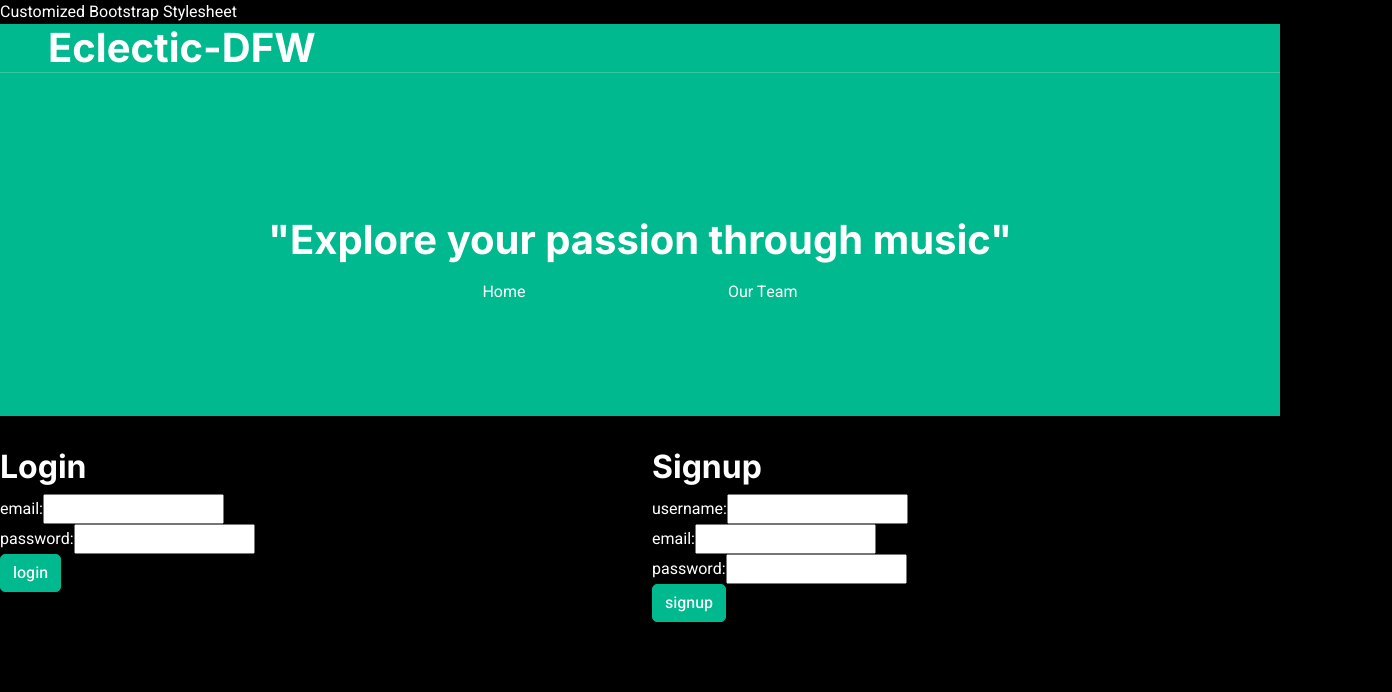
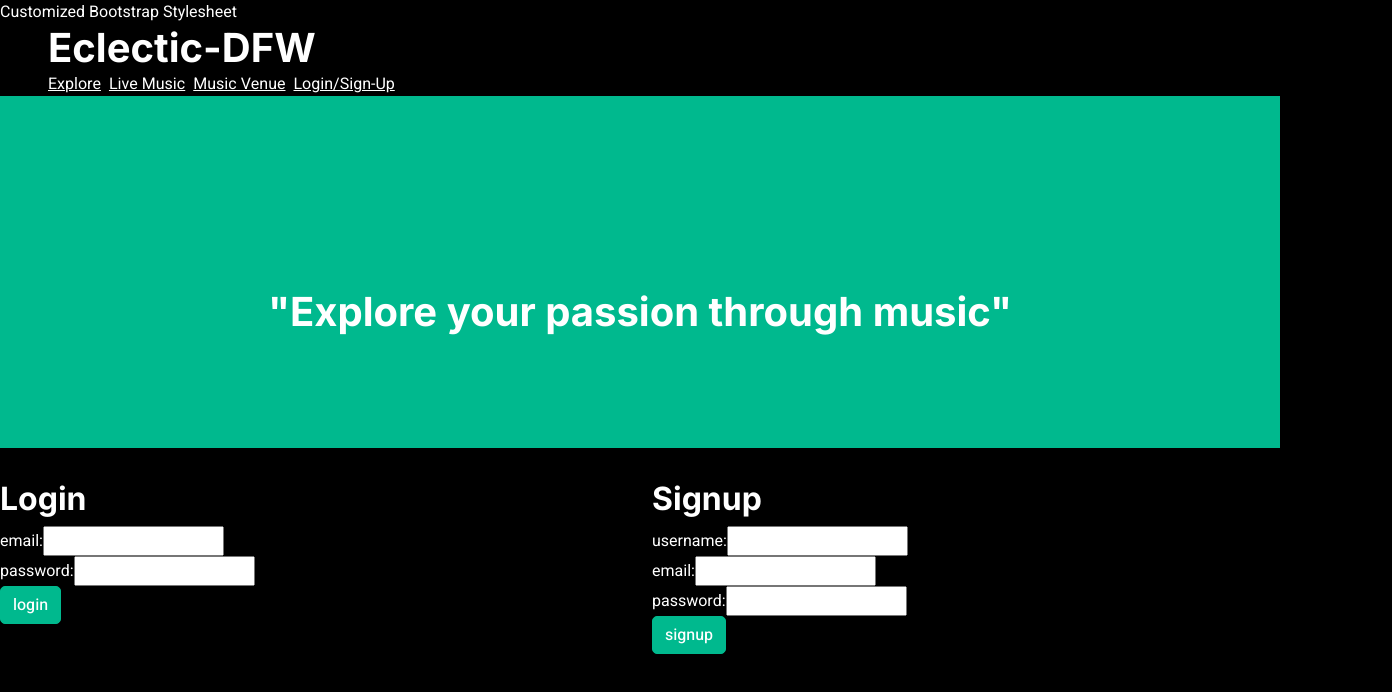
Before and after one commit to jcjohncarter3/Eclectic-D-FW, a React (Vite) app in the folder client/: page /auth in a window 1280 px wide. Shown: the top 692 px of the page, 1392 px wide, since content can reach past the window. Built offline with nearby package versions, Linux system fonts and the light colour scheme.

Commit message:
Adjusted Navbar.

```diff
--- a/client/src/App.css
+++ b/client/src/App.css
@@ -1,42 +1,22 @@
-/* #root {
-  max-width: 1280px;
-  margin: 0 auto;
-  padding: 2rem;
-  text-align: center;
+.navigation {
+  display: flex;
+  gap: 0.5rem;
+  flex-direction: column;
+}
+.navigation a {
+  color: #fff;
+  text-decoration: underline;
 }
 
-.logo {
-  height: 6em;
-  padding: 1.5em;
-  will-change: filter;
-  transition: filter 300ms;
-}
-.logo:hover {
-  filter: drop-shadow(0 0 2em #646cffaa);
-}
-.logo.react:hover {
-  filter: drop-shadow(0 0 2em #61dafbaa);
+.navigation a:hover {
+  color: #aaa;
 }
 
-@keyframes logo-spin {
-  from {
-    transform: rotate(0deg);
-  }
-  to {
-    transform: rotate(360deg);
+@media screen and (min-width: 412px) {
+  .navigation {
+    flex-direction: row;
   }
 }
+@media screen and (min-width: 524px) {
 
-@media (prefers-reduced-motion: no-preference) {
-  a:nth-of-type(2) .logo {
-    animation: logo-spin infinite 20s linear;
-  }
 }
-
-.card {
-  padding: 2em;
-}
-
-.read-the-docs {
-  color: #888;
-} */
--- a/client/src/App.jsx
+++ b/client/src/App.jsx
@@ -1,3 +1,4 @@
+import "bootstrap/dist/css/bootstrap.min.css";
 import "./App.css";
 import { Outlet } from "react-router-dom";
 import {
@@ -8,7 +9,6 @@ import {
 } from "@apollo/client";
 import { setContext } from "@apollo/client/link/context";
 import Header from "./components/Header";
-import "bootstrap/dist/css/bootstrap.min.css";
 
 // Construct our main GraphQL API endpoint
 const httpLink = createHttpLink({
--- a/client/src/components/Header.jsx
+++ b/client/src/components/Header.jsx
@@ -1,104 +1,26 @@
-import React from "react";
 import NavBar from "./navbar";
 import { NavLink } from "react-router-dom";
-import Auth from "../utils/auth";
+
 const header = () => {
-  function logout() {
-    Auth.logout();
-  }
   return (
     <div>
-      {/* <h1>Eclectic DFW</h1> */}
-      {/* <NavBar></NavBar> */}
-      <div>
-        {/* Spinner Start
-  <div id="spinner" className="show bg-white position-fixed translate-middle w-100 vh-100 top-50 start-50 d-flex align-items-center justify-content-center">
-    <div className="spinner-border text-primary" style={{width: '3rem', height: '3rem'}} role="status">
-      <span className="sr-only">Loading...</span> */}
-        {/* </div> */}
-      </div>
-      {/* Spinner End */}
-      {/* Navbar & Hero Start */}
       <div className="container-xxl position-relative p-0">
-        <nav className="navbar navbar-expand-lg navbar-light px-4 px-lg-5 py-3 py-lg-0">
-          <a href="index.html" className="navbar-brand p-0">
+        <header className=" px-4 px-lg-5 py-3 py-lg-0">
+          <NavLink to="/" activeClassName="active">
             <h1 className="m-0">Eclectic-DFW</h1>
-            {/* <img src="img/logo.png" alt="Logo"> */}
-          </a>
-          <button
-            className="navbar-toggler"
-            type="button"
-            data-bs-toggle="collapse"
-            data-bs-target="#navbarCollapse"
-          >
-            <span className="fa fa-bars" />
-          </button>
-          <div className="collapse navbar-collapse" id="navbarCollapse">
-            <div className="navbar-nav ms-auto py-0">
-              <div className="nav-item dropdown">
-                <div className="dropdown-menu m-0">
-                  <a href="feature.html" className="dropdown-item">
-                    Features
-                  </a>
-                  {/* <a href="team.html" className="dropdown-item active">Our Team</a> */}
-                  <a href="testimonial.html" className="dropdown-item">
-                    Testimonial
-                  </a>
-                  <a href="404.html" className="dropdown-item">
-                    404 Page
-                  </a>
-                </div>
-              </div>
-            </div>
-          </div>
-        </nav>
+          </NavLink>
+          <NavBar></NavBar>
+        </header>
         <div className="container-xxl bg-primary page-header">
           <div className="container text-center">
             <h1 className="text-white animated zoomIn mb-3">
               "Explore your passion through music"
             </h1>
-            <nav aria-label="breadcrumb">
-              <ol className="breadcrumb justify-content-center">
-                <li className="breadcrumb-item">
-                  <a className="text-white" href="#">
-                    Home
-                  </a>
-                </li>
-                {!Auth.loggedIn() ? (
-                  <li>
-                    <NavLink to="/auth" activeClassName="active">
-                      Login/Sign-Up
-                    </NavLink>
-                  </li>
-                ) : (
-                  <button onClick={logout}>Logout</button>
-                )}
-                <NavLink to="/auth" activeClassName="active">
-                  Login/Sign-Up
-                </NavLink>
-                <li
-                  className="breadcrumb-item text-white active"
-                  aria-current="page"
-                >
-                  Our Team
-                </li>
-              </ol>
-            </nav>
           </div>
         </div>
       </div>
-      {/* Navbar & Hero End */}
     </div>
   );
 };
 
-// const body = () => {
-//   return (
-//     <div>
-//       <img src="/client/public/gilligans.jpg" alt="j gilligans"/>
-//     </div>
-//   )
-// };
-
 export default header;
-// export default body;
--- a/client/src/components/navbar.jsx
+++ b/client/src/components/navbar.jsx
@@ -1,4 +1,3 @@
-import React from "react";
 import { NavLink } from "react-router-dom";
 import Auth from "../utils/auth";
 
@@ -7,33 +6,32 @@ function NavBar() {
     Auth.logout();
   }
   return (
-    <nav>
-      <ul>
-        <li>
+    <nav className="navigation">
+      <div>
         <NavLink to="/" activeClassName="active">
           Explore
         </NavLink>
-        </li>
-        <li>
+      </div>
+      <div>
         <NavLink to="/live-music" activeClassName="active">
           Live Music
         </NavLink>
-        </li>
-        <li>
+      </div>
+      <div>
         <NavLink to="/music-venue" activeClassName="active">
           Music Venue
         </NavLink>
-        </li>
+      </div>
+
       {!Auth.loggedIn() ? (
-          <li>
+        <div>
           <NavLink to="/auth" activeClassName="active">
             Login/Sign-Up
           </NavLink>
-          </li>
+        </div>
       ) : (
         <button onClick={logout}>Logout</button>
       )}
-      </ul>
     </nav>
   );
 }
```
Lines whose indentation alone changed are shown as unchanged.
